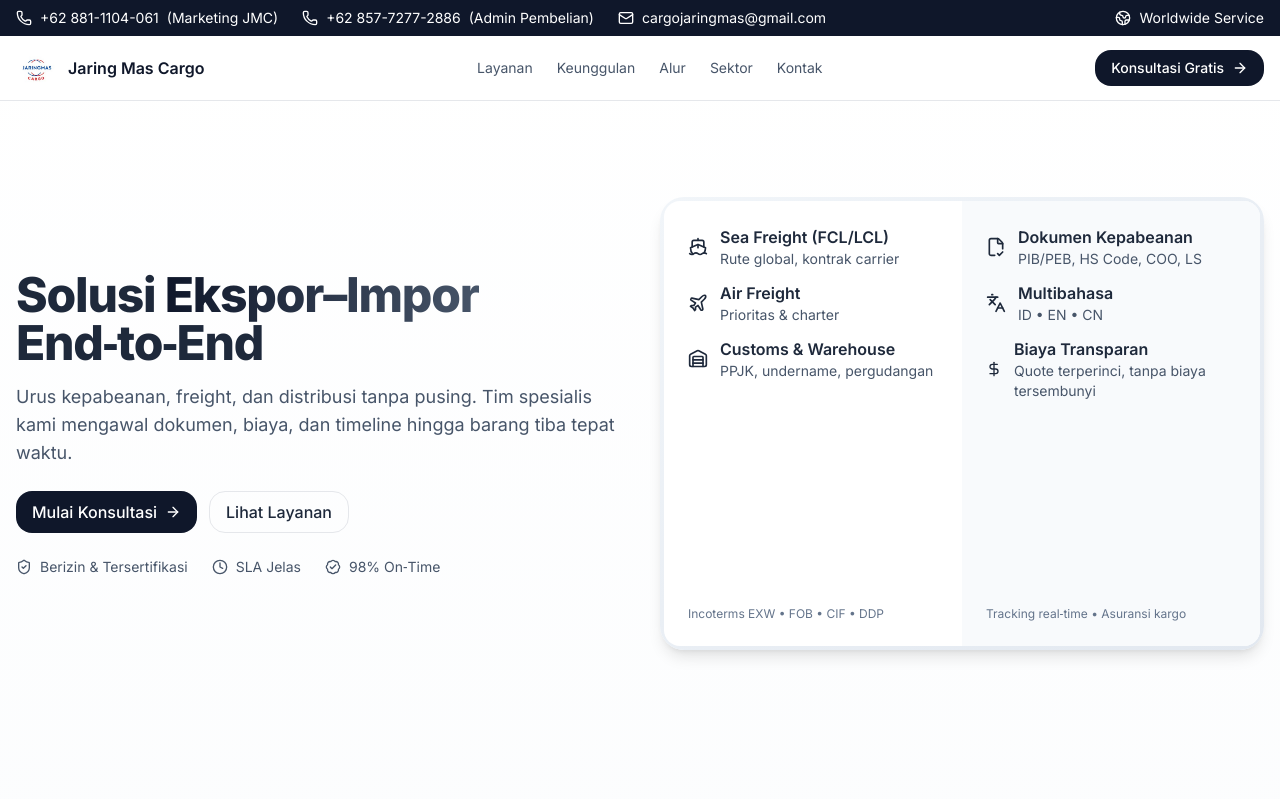
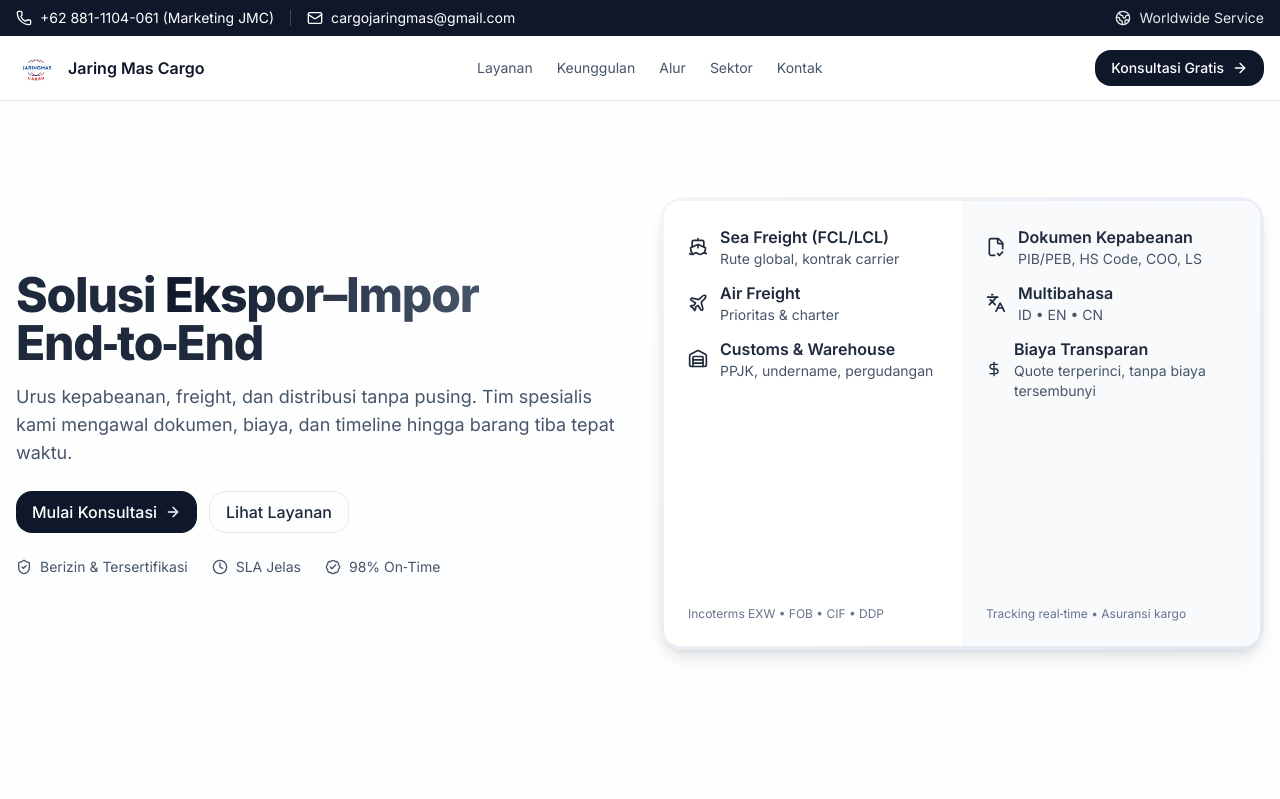
Before and after one commit to alpuketmirah-art/Jaring-Mas-Cargo, a plain HTML site: page index.html in a window 1280 px wide. Shown: the top 799 px of the page. Drawn offline with nearby package versions, Linux system fonts and the light colour scheme.

Commit message:
Update index.html

```diff
--- a/index.html
+++ b/index.html
@@ -28,38 +28,19 @@
 </head>
 <body class="bg-gradient-to-b from-white via-slate-50 to-white text-slate-800">
 <!-- Top Bar -->
-<div class="w-full bg-slate-900 text-white text-xs md:text-sm">
-  <div class="mx-auto max-w-7xl px-4 py-2 flex flex-col md:flex-row md:items-center md:justify-between gap-3">
-
-    <!-- Kontak -->
-    <div class="grid grid-cols-1 sm:grid-cols-2 md:flex md:flex-wrap md:gap-6 gap-2">
-      <span class="flex items-center gap-2">
-        <i data-lucide="phone" class="w-4 h-4"></i>
-        <a href="tel:+628811104061" class="hover:underline">+62 881-1104-061</a>
-        <span class="hidden sm:inline">(Marketing JMC)</span>
-      </span>
-
-      <span class="flex items-center gap-2">
-        <i data-lucide="phone" class="w-4 h-4"></i>
-        <a href="tel:+6285772772886" class="hover:underline">+62 857-7277-2886</a>
-        <span class="hidden sm:inline">(Admin Pembelian)</span>
-      </span>
-
-      <span class="flex items-center gap-2 truncate">
-        <i data-lucide="mail" class="w-4 h-4"></i>
-        <a href="mailto:cargojaringmas@gmail.com" class="truncate hover:underline">
-          cargojaringmas@gmail.com
-        </a>
-      </span>
-    </div>
-
-    <!-- Service info -->
-    <div class="flex items-center gap-2">
-      <i data-lucide="globe-2" class="w-4 h-4"></i>
-      <span>Worldwide Service</span>
+  <div class="w-full bg-slate-900 text-white text-sm">
+    <div class="mx-auto max-w-7xl px-4 py-2 flex flex-wrap gap-4 items-center justify-between">
+      <div class="flex items-center gap-4">
+        <span class="flex items-center gap-2"><i data-lucide="phone" class="w-4 h-4"></i> +62 881-1104-061 (Marketing JMC)</span>
+        <span class="hidden md:block h-4 w-px bg-white/20"></span>
+        <span class="flex items-center gap-2"><i data-lucide="mail" class="w-4 h-4"></i> cargojaringmas@gmail.com</span>
+      </div>
+      <div class="flex items-center gap-2 opacity-90">
+        <i data-lucide="globe-2" class="w-4 h-4"></i> Worldwide Service
+      </div>
     </div>
   </div>
-</div>
+
 <!-- Header -->
 <header class="sticky top-0 z-40 glass bg-white/70 border-b">
   <div class="mx-auto max-w-7xl px-4 py-3 flex items-center justify-between">
```
